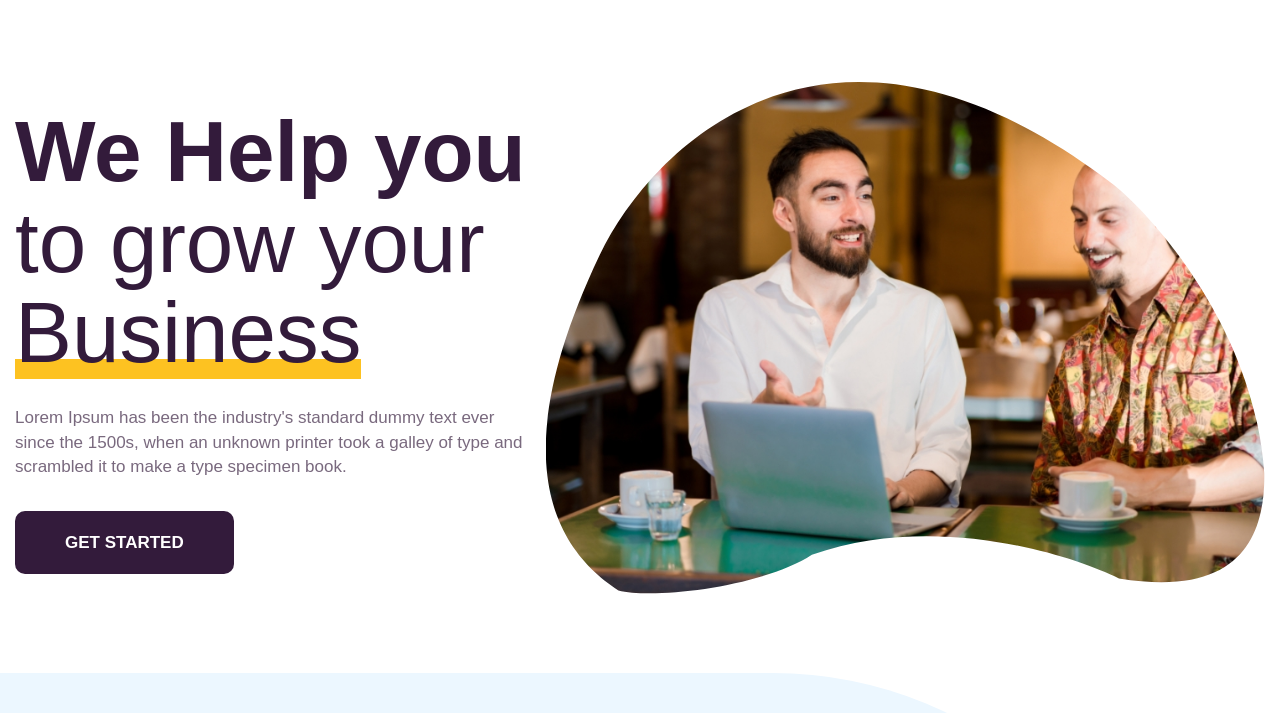
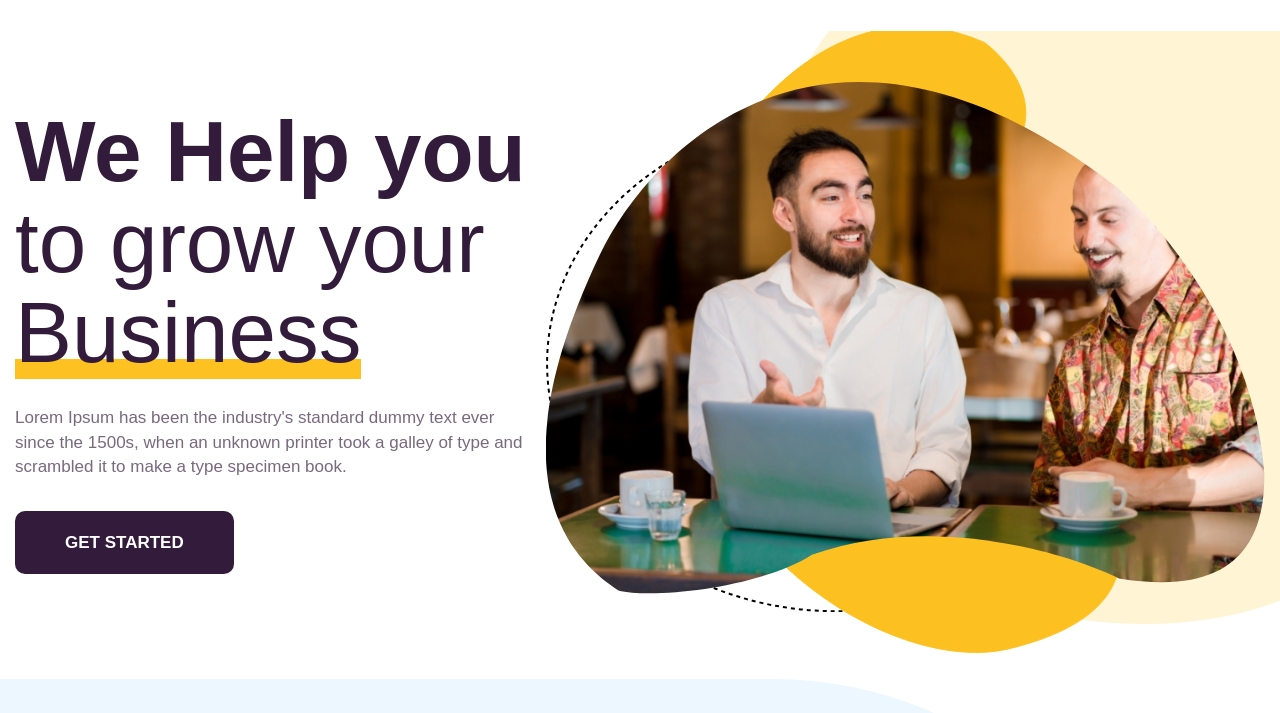
Before and after one commit to mukhammed2021/DreamAgency, a website built with Vite: page index.html in a window 1280 px wide. Shown: the part 87-800 px from the top of the page. Built offline with nearby package versions, Linux system fonts and the light colour scheme; files whose address does not match are found by name; a web font is replaced by a local one.

Commit message:
Hero section

```diff
--- a/src/html/blocks/hero.html
+++ b/src/html/blocks/hero.html
@@ -8,7 +8,7 @@
             Lorem Ipsum has been the industry's standard dummy text ever since the 1500s, when an unknown printer took a
             galley of type and scrambled it to make a type specimen book.
          </p>
-         <a href="" class="hero__button button">Get Started</a>
+         <a href="#" class="hero__button button">Get Started</a>
       </div>
       <div class="hero__image">
          <div class="hero__image-decor">
--- a/src/style/blocks/hero.scss
+++ b/src/style/blocks/hero.scss
@@ -1,13 +1,14 @@
 .hero {
    padding-top: toRem(169);
-   @include fluid-value("padding-bottom", 74, 37, 1300, 320);
+   @include fluid-value("padding-bottom", 80, 40, 1300, 320);
    @media (max-width: toEm(767.98)) {
       padding-top: toRem(140);
    }
    // .hero__container
    &__container {
       display: flex;
-      gap: toRem(15);
+      column-gap: toRem(15);
+      row-gap: toRem(40);
       align-items: center;
       justify-content: space-between;
       @media (max-width: toEm(767.98)) {
@@ -55,7 +56,7 @@
          left: 18.446602%; /* 133/721 */
          width: 61.581137%; /* 444/721 */
          height: 121.194605%; /* 629/519 */
-         background: url("img/hero/decor/02.svg") 0 0 / contain no-repeat;
+         background: url("/img/hero/decor/02.svg") 0 0 / contain no-repeat;
       }
       &::after {
          z-index: -1;
@@ -63,7 +64,7 @@
          right: -43.411928%; /* 313/721 */
          width: 120.249653%; /* 867/721 */
          height: 157.803468%; /* 819/519 */
-         background: url("img/hero/decor/03.svg") 0 0 / contain no-repeat;
+         background: url("/img/hero/decor/03.svg") 0 0 / contain no-repeat;
       }
    }
    // .hero__image-decor
@@ -78,7 +79,7 @@
          left: 0;
          width: 80.698217%; /* 581/729 */
          height: 95.953757%; /* 498/519 */
-         background: url("img/hero/decor/01.svg") 0 0 / contain no-repeat;
+         background: url("/img/hero/decor/01.svg") 0 0 / contain no-repeat;
       }
       img {
          clip-path: url(#clip);
```
